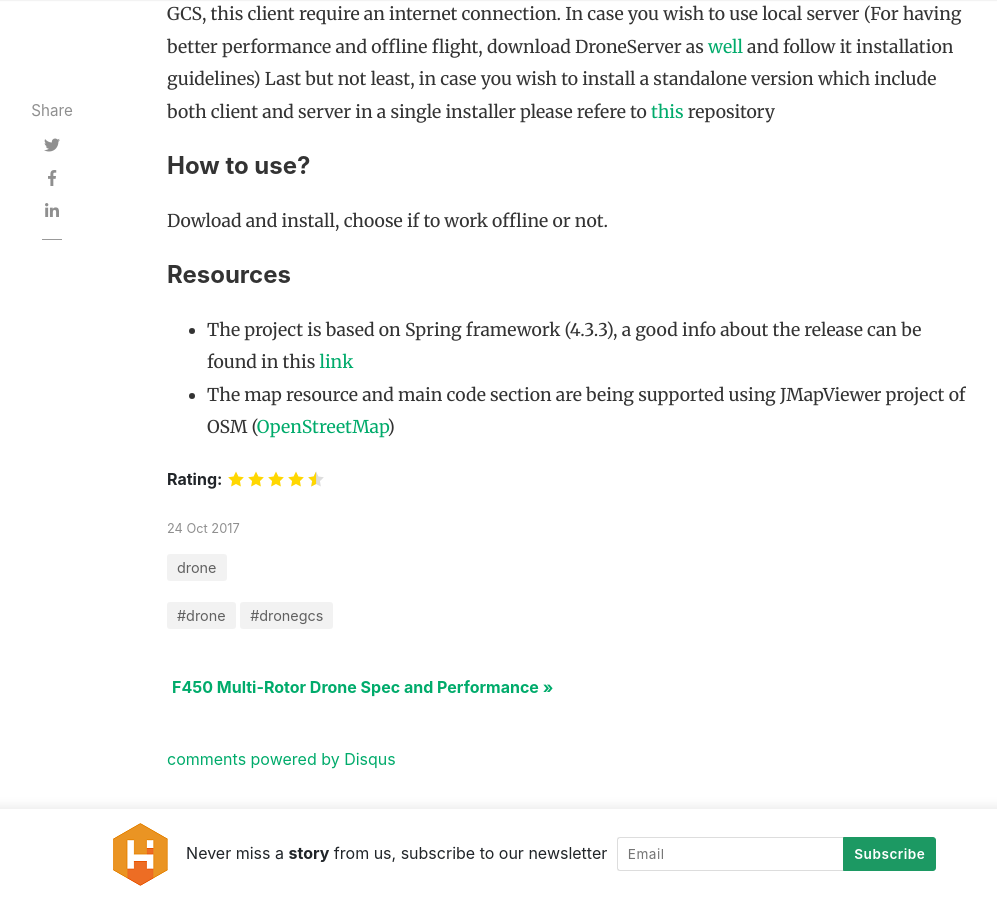
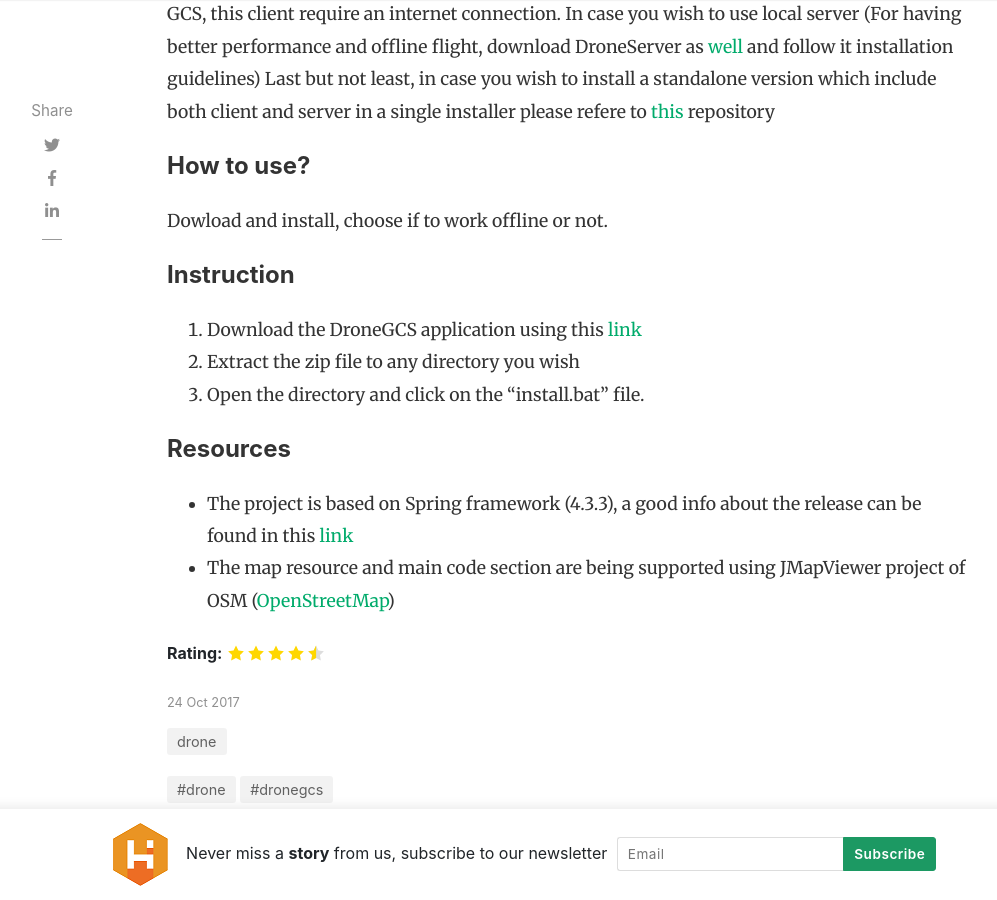
Before and after one commit to taljmars/dronedoc.io, a Jekyll site: the page built from _posts/2017-10-24-drone-gcs.md, in a window 1280 px wide and 900 px high, scrolled down 1217 px. Shown: the whole window, without its empty margins (118-1115 px from the left). Built offline with Jekyll 4.4.1, drawn with Linux system fonts in a browser that asks for light colours; nearby versions of some CDN libraries; comment, search, counter and statistics services are not loaded.

Commit message:
Update 2017-10-24-drone-gcs.md

```diff
--- a/_posts/2017-10-24-drone-gcs.md
+++ b/_posts/2017-10-24-drone-gcs.md
@@ -19,6 +19,12 @@ If you are a user who wishes to fly you drone and enjoy this fully featured Grou
 
 Dowload and install, choose if to work offline or not.
 
+#### Instruction
+
+1. Download the DroneGCS application using this <a href="https://github.com/taljmars/DroneGCS/raw/master/ClientInstallation/Windows/Console-1.0.0-SNAPSHOT-win-x64.zip">link</a>
+2. Extract the zip file to any directory you wish
+3. Open the directory and click on the "install.bat" file.
+
 #### Resources
 - The project is based on Spring framework (4.3.3), a good info about the release can be found in this <a href="http://repo.spring.io/release/org/springframework/spring/4.3.3.RELEASE/">link</a>
 - The map resource and main code section are being supported using JMapViewer project of OSM (<a href="http://wiki.openstreetmap.org/wiki/JMapViewer">OpenStreetMap</a>)
```
